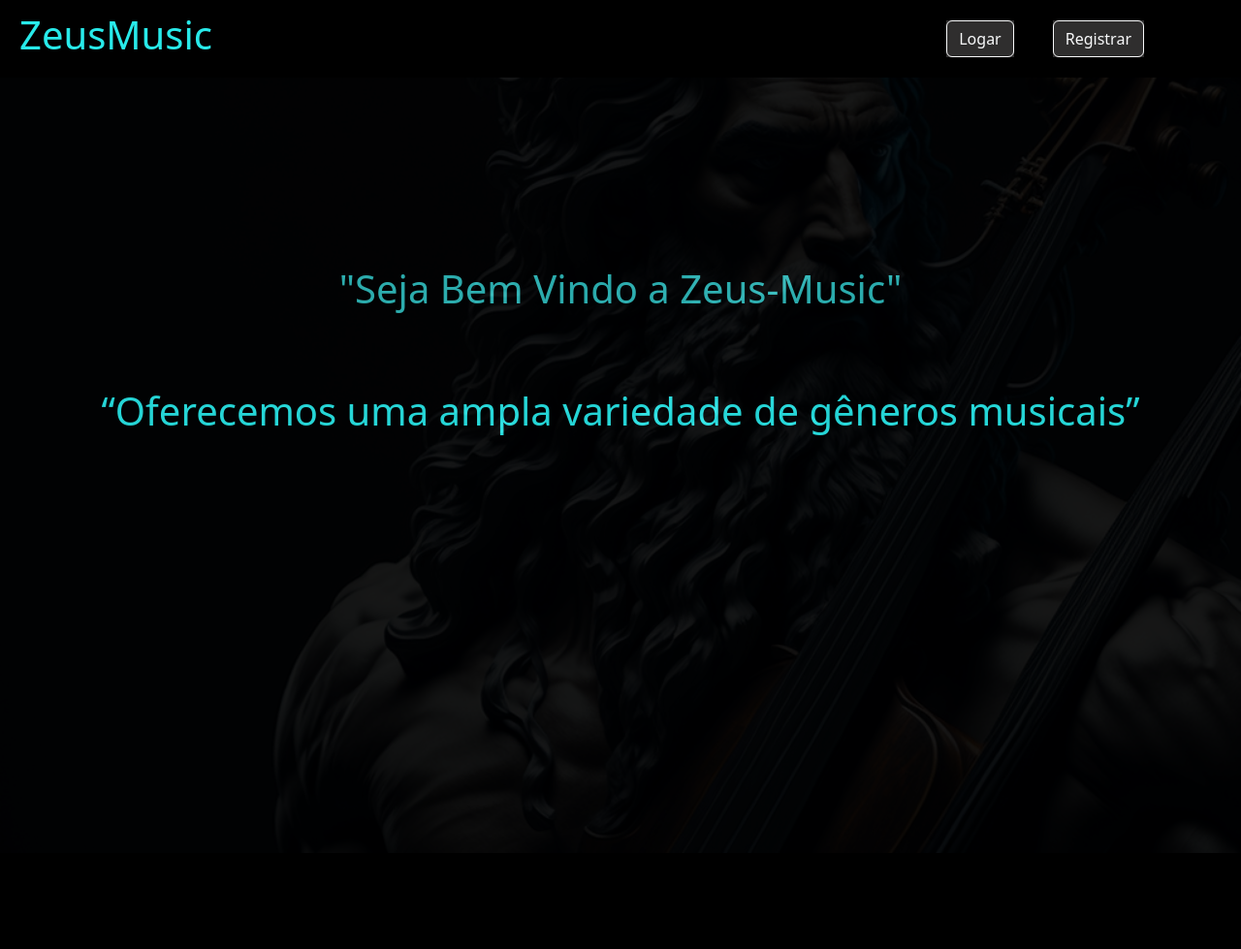
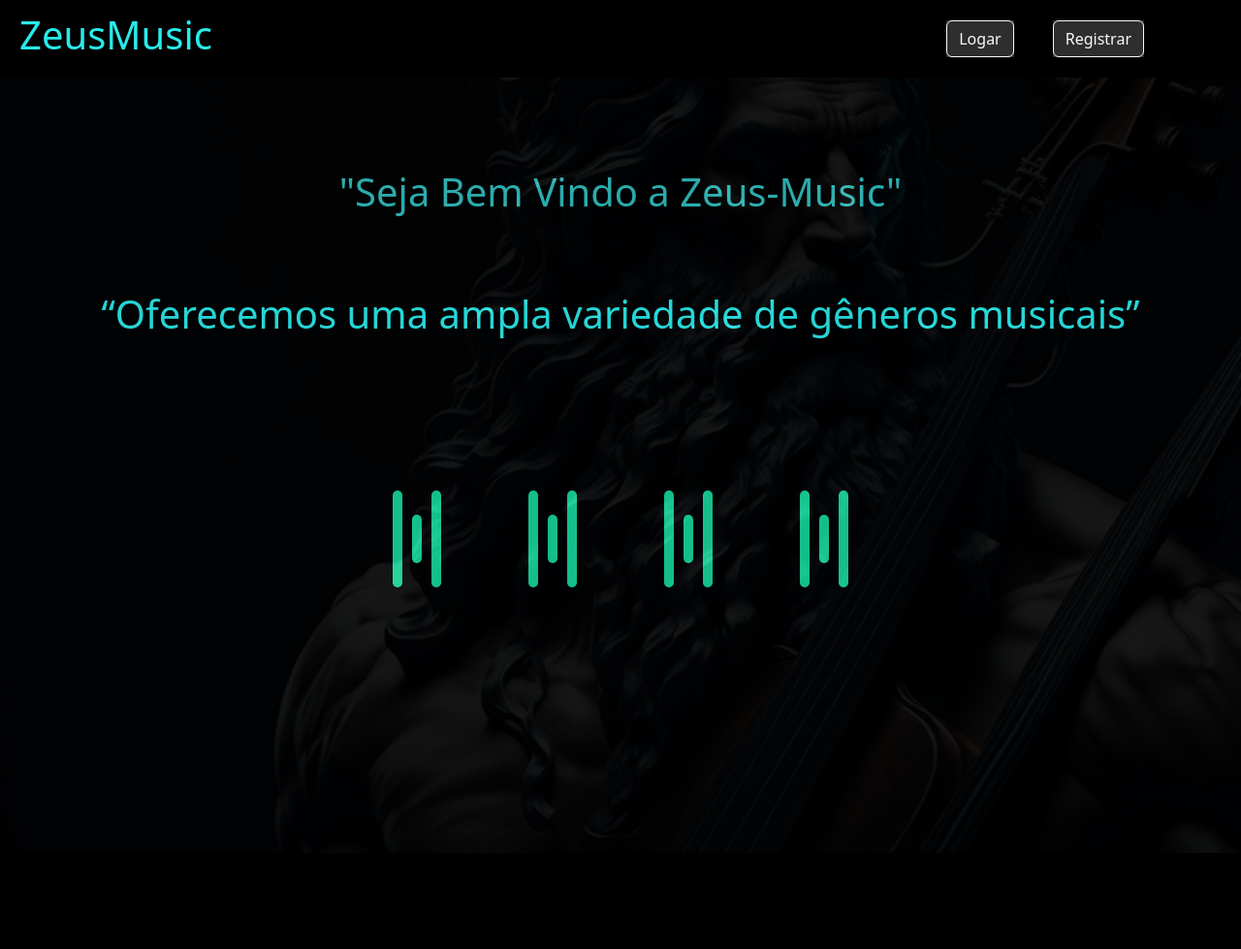
Before and after one commit to GabrielAlbanez/ZeusMusic, a PHP site: page /index2.html in a window 1280 px wide. Shown: the top 979 px of the page at 97% size. Run offline with PHP 8.4, Linux system fonts and the light colour scheme; some libraries are stand-ins or nearby versions.

Commit message:
add waves sons

```diff
--- a/index2.html
+++ b/index2.html
@@ -29,7 +29,7 @@
       </div>
     </div>
 
-    <section class="img">
+    <section class="opacidade">
       <div class="opacity">
         <div class="textoBody">
           <h1 class="fs-1">"Seja Bem Vindo a Zeus-Music"</h1>
@@ -39,11 +39,44 @@
             “Oferecemos uma ampla variedade de gêneros musicais”
           </h1>
         </div>
+        <div class="ondasonora">
+          <span class="barras"></span>
+          <span class="barras"></span>
+          <span class="barras"></span>
+          <span class="barras"></span>
+          <span class="barras"></span>
+          <span class="barras"></span>
+          <span class="barras"></span>
+          <span class="barras"></span>
+          <span class="barras"></span>
+          <span class="barras"></span>
+          <span class="barras"></span>
+          <span class="barras"></span>
+          <span class="barras"></span>
+          <span class="barras"></span>
+          <span class="barras"></span>
+          <span class="barras"></span>
+          <span class="barras"></span>
+          <span class="barras"></span>
+          <span class="barras"></span>
+          <span class="barras"></span>
+          <span class="barras"></span>
+          <span class="barras"></span>
+          <span class="barras"></span>
+          <span class="barras"></span>
+          <span class="barras"></span>
+          <span class="barras"></span>
+          <span class="barras"></span>
+          <span class="barras"></span>
+
+        </div>
+
+
       </div>
       <div class="degrade-vertical">
         <div class="conteudoTopicos">
-          <h1>Porque Escolher o Zeus</h1>
-          <h1>Como Seu Site de Musica</h1>
+          <h1>Zeus</h1>
+          <h1>O melhor Site de Musica</h1>
           <div class="divTopicos">
             <div class="divic">
               <div class="diviconn">
@@ -72,7 +105,7 @@
           </div>
         </div>
         <div class="palyerMusic">
-          <div class=""><img src="https://rytmy.pl/wp-content/uploads/2021/07/152435678_267094604785024_5829553146822561359_n.jpg" alt="" class="imgg"></div>
+          <div class="imgcard"><img src="https://rytmy.pl/wp-content/uploads/2021/07/152435678_267094604785024_5829553146822561359_n.jpg" alt="" class="imgg"></div>
           <div class="descrição">
             <h2>nome da musica</h2>
             <p>nome do autor</p>
@@ -87,10 +120,10 @@
               <p class="fim">3:40</p>
             </div>
             <div class="botoês">
-              <i class="fas fa-step-backward setas anterior"></i>
+              <i class="fas fa-step-backward setas "></i>
               <i class="fas fa-play-circle botao-play"></i>
               <i class="fas fa-pause-circle botao-pause"></i>
-              <i class="fas fa-step-forward setas proximo"></i>
+              <i class="fas fa-step-forward setas "></i>
             </div>
           </div>
         </div>
@@ -101,5 +134,6 @@
       integrity="sha384-ENjdO4Dr2bkBIFxQpeoTz1HIcje39Wm4jDKdf19U8gI4ddQ3GYNS7NTKfAdVQSZe"
       crossorigin="anonymous"
     ></script>
+    <script src="index.js"></script>
   </body>
 </html>
--- a/style.css
+++ b/style.css
@@ -9,7 +9,7 @@
 }
 
 
-.img{
+.opacidade{
     /* background-image: url('https://i.pinimg.com/736x/1b/27/01/1b27012b4cc3209cb178ee931949564b.jpg'); */
     /* background-image: url('img/Leonardo_Diffusion_a_lot_of_guitars_drums_and_sax_in_the_gree_0.jpg'); */
     background-image: url('img/Leonardo_Diffusion_create_an_image_of_Zeus_tocando_violino_com_1.jpg');
@@ -134,12 +134,13 @@
     width: 300px;
     height: 300px;
     background-size: cover;
+    border-radius: 10px;
 }
 .palyerMusic{
     display: flex;
     flex-direction: column;
-    border-radius: 100px;
     margin-bottom: 30px;
+    height: 300px;
 
 
 }
@@ -156,7 +157,8 @@
     align-items: center;
     justify-content: center;
     gap: 30px;
-}
+    margin-bottom: 20px;
+    }
 
 .descrição{
     width: 300px;
@@ -169,10 +171,156 @@
    border-radius: 5px;
    display: flex;
    margin-bottom: 12px;
+   justify-content: flex-start;
 }
 
 progress{
     height: 6px;
-    width: 50%;
+    width: 0px;
     border-radius: 5px;
+   background-color:#333;
+
 }
+
+.bolinha{
+    width: 20px;
+    height: 20px;
+    background-color: #16d297;
+    border-radius: 50%;
+    margin-top: -8px;
+
+}
+
+.botao-play{
+    font-size: 30px;
+}
+
+.setas{
+    font-size: 20px;
+}
+.botao-pause{
+    display: none;
+}
+
+.imgcard{
+    height: 240px;
+    background-color: #000000;
+}
+.BarTemp{
+    border-radius: 10px;
+}
+
+.ondasonora{
+    display: flex;
+    justify-content: center;
+    background-color: black;
+    opacity: 1;
+    color: #2fbcbc;
+    padding-top: 200px;
+    height: 70px;
+    align-items: center;
+
+}
+.ondasonora .barras{
+    display: block;
+    position: relative;
+    background-color: #16d297;
+    height: 100px;
+    width: 10px;
+    border-radius: 50px;
+    margin: 0 5px;
+    animation: animate 0.4s linear infinite;
+
+}
+@keyframes animate{
+  50%{
+    height: 20%;
+  }
+  100%{
+    height: 100%;
+  }
+}
+.barras:nth-child(1){
+    animation-delay: 0s;
+}
+.barras:nth-child(2){
+    animation-delay: 0.3s;
+}
+.barras:nth-child(3){
+    animation-delay: 0.6s;
+}
+.barras:nth-child(4){
+    animation-delay: 0.9s;
+}
+.barras:nth-child(5){
+    animation-delay: 0.6s;
+}
+.barras:nth-child(6){
+    animation-delay: 0.3s;
+}
+.barras:nth-child(7){
+    animation-delay: 0s;
+}
+.barras:nth-child(8){
+    animation-delay: 0s;
+}
+.barras:nth-child(9){
+    animation-delay: 0.3s;
+}
+.barras:nth-child(10){
+    animation-delay: 0.6s;
+}
+.barras:nth-child(11){
+    animation-delay: 0.9s;
+}
+.barras:nth-child(12){
+    animation-delay: 0.6s;
+}
+.barras:nth-child(13){
+    animation-delay: 0.3s;
+}
+.barras:nth-child(14){
+    animation-delay: 0s;
+}
+.barras:nth-child(15){
+    animation-delay: 0s;
+}
+.barras:nth-child(16){
+    animation-delay: 0.3s;
+}
+.barras:nth-child(17){
+    animation-delay: 0.6s;
+}
+.barras:nth-child(18){
+    animation-delay: 0.9s;
+}
+.barras:nth-child(19){
+    animation-delay: 0.6s;
+}
+.barras:nth-child(20){
+    animation-delay: 0.3s;
+}
+.barras:nth-child(21){
+    animation-delay: 0s;
+}
+.barras:nth-child(22){
+    animation-delay: 0s;
+}
+.barras:nth-child(23){
+    animation-delay: 0.3s;
+}
+.barras:nth-child(24){
+    animation-delay: 0.6s;
+}
+.barras:nth-child(25){
+    animation-delay: 0.9s;
+}
+.barras:nth-child(26){
+    animation-delay: 0.6s;
+}
+.barras:nth-child(27){
+    animation-delay: 0.3s;
+}
+.barras:nth-child(28){
+    animation-delay: 0s;
+}
```
